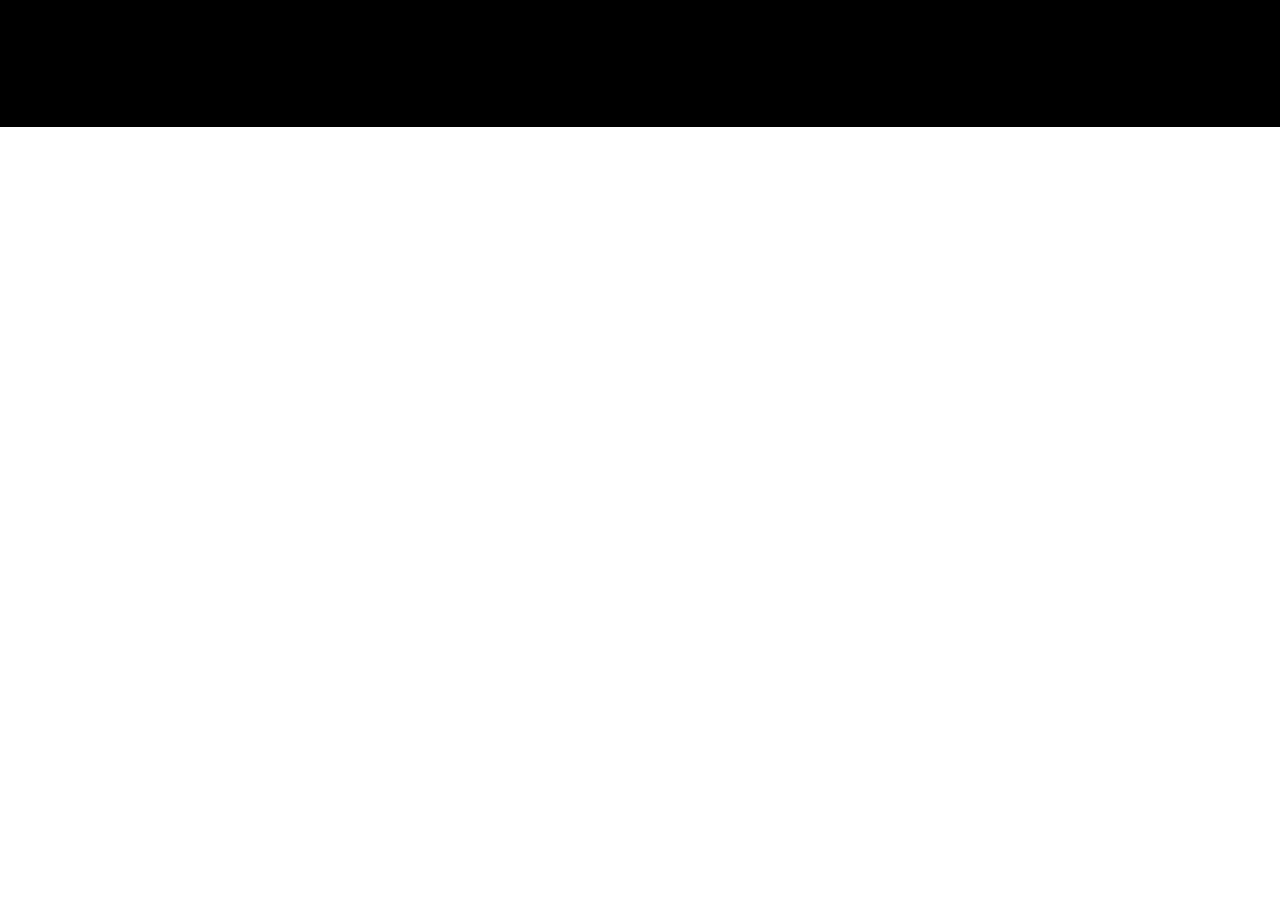
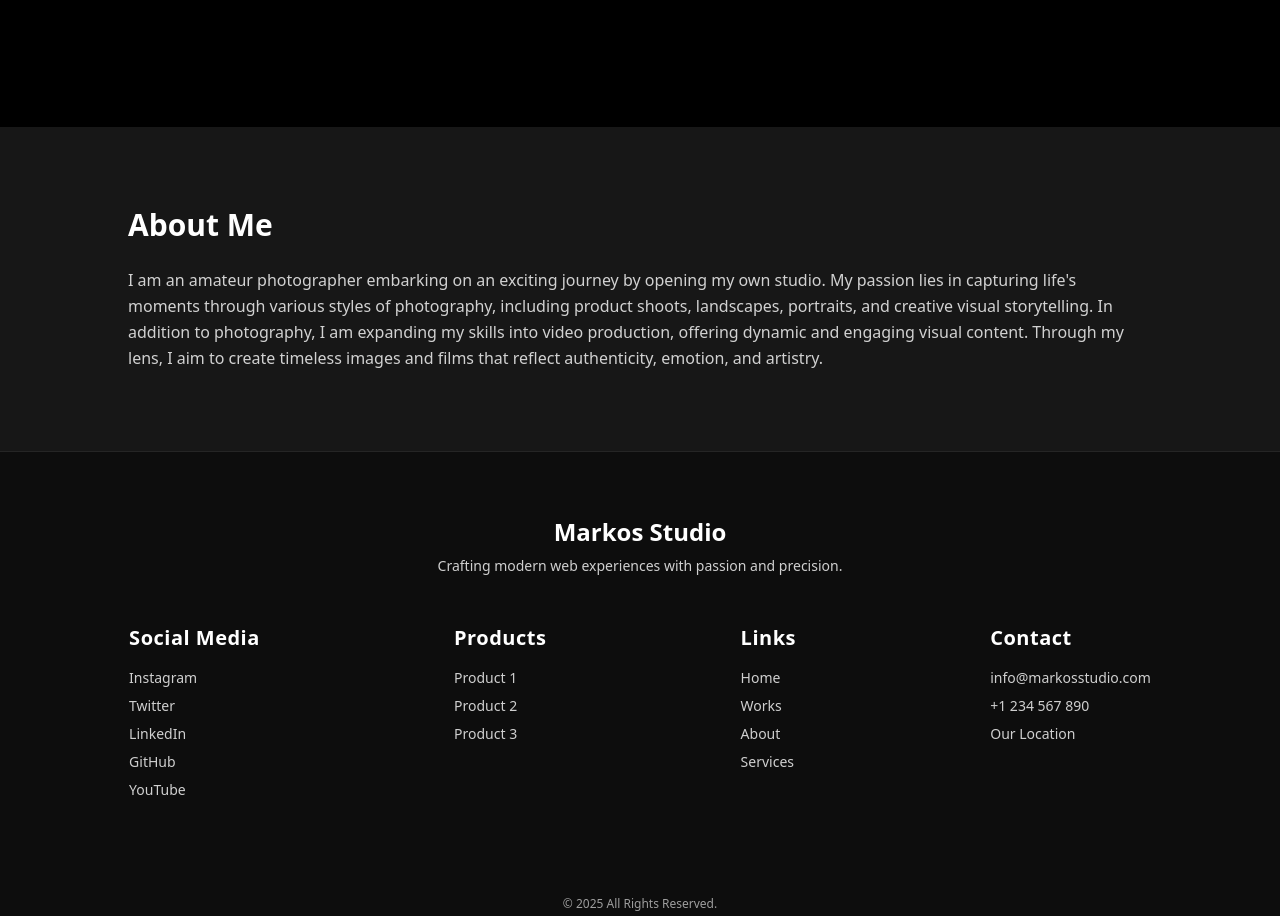
Before and after one commit to atakanclskn/markos-react-tailwind-vite-portfolio-website, a React (Vite) app: page / in a window 1280 px wide. Shown: the part 1880-2796 px from the top of the page. Before the commit the page ends 2007 px from the top, so only its background shows below. Built offline with nearby package versions, Linux system fonts and the light colour scheme.

Commit message:
Add Footer and AboutSection components

```diff
--- a/src/App.jsx
+++ b/src/App.jsx
@@ -7,6 +7,8 @@ import Hero from './components/Hero'
 import CompanyLogo from './components/CompanyLogo'
 import PurposeSection from './components/PurposeSection'
 import PortfolioSection from './components/PortfolioSection'
+import Footer from './components/Footer'
+import AboutSection from './components/AboutSection'
 
 
 
@@ -22,6 +24,11 @@ function App() {
         <CompanyLogo />
         <PurposeSection/>
         <PortfolioSection />
+        <AboutSection />
+
+        <div className="bg-black text-white">
+        <Footer />
+        </div>
 
       </div>
     </main>
--- /dev/null
+++ b/src/components/AboutSection.jsx
@@ -0,0 +1,18 @@
+const AboutSection = () => {
+    return (
+      <section id="about" className="py-20 px-8 text-white bg-neutral-900">
+        <div className="max-w-5xl mx-auto">
+          <h2 className="text-3xl font-bold mb-6">About Me</h2>
+          <p className="text-white/80 leading-relaxed">
+            I am an amateur photographer embarking on an exciting journey by opening my own studio.
+            My passion lies in capturing life's moments through various styles of photography, including product shoots, landscapes, portraits, and creative visual storytelling.
+            In addition to photography, I am expanding my skills into video production, offering dynamic and engaging visual content.
+            Through my lens, I aim to create timeless images and films that reflect authenticity, emotion, and artistry.
+
+          </p>
+        </div>
+      </section>
+    );
+  };
+
+  export default AboutSection;
--- /dev/null
+++ b/src/components/Footer.jsx
@@ -0,0 +1,70 @@
+import React from "react";
+
+const Footer = () => {
+  return (
+    <footer className="bg-white/5 backdrop-blur-lg text-white py-16 px-8 border-t border-white/10">
+      <div className="max-w-7xl mx-auto flex flex-col items-center space-y-12">
+        {/* Markos Studio Başlığı ve Açıklama */}
+        <div className="text-center">
+          <h2 className="text-2xl font-bold mb-2 select-none">Markos Studio</h2>
+          <p className="text-white/80 text-sm max-w-md mx-auto select-none">
+            Crafting modern web experiences with passion and precision.
+          </p>
+        </div>
+
+        {/* Footer İçeriği */}
+        <div className="w-full flex flex-col md:flex-row md:justify-around items-start space-y-8 md:space-y-0">
+          {/* Social Media */}
+        <div>
+          <h3 className="select-none mb-4 text-xl font-semibold tracking-wide">Social Media</h3>
+          <ul className="space-y-2 text-sm">
+            <li><a href="#" className="text-white/80 hover:text-white transition duration-300 ease-in-out hover:scale-105 cursor-default">Instagram</a></li>
+            <li><a href="#" className="text-white/80 hover:text-white transition duration-300 ease-in-out hover:scale-105 cursor-default">Twitter</a></li>
+            <li><a href="#" className="text-white/80 hover:text-white transition duration-300 ease-in-out hover:scale-105 cursor-default">LinkedIn</a></li>
+            <li><a href="#" className="text-white/80 hover:text-white transition duration-300 ease-in-out hover:scale-105 cursor-default">GitHub</a></li>
+            <li><a href="#" className="text-white/80 hover:text-white transition duration-300 ease-in-out hover:scale-105 cursor-default">YouTube</a></li>
+          </ul>
+        </div>
+          {/* Products */}
+          <div>
+            <h3 className="mb-4 text-xl font-semibold tracking-wide select-none">Products</h3>
+            <ul className="space-y-2 text-sm">
+              <li><a href="#work" className="text-white/80 hover:text-white transition duration-300 ease-in-out hover:translate-x-1 inline-block">Product 1</a></li>
+              <li><a href="#work" className="text-white/80 hover:text-white transition duration-300 ease-in-out hover:translate-x-1 inline-block">Product 2</a></li>
+              <li><a href="#work" className="text-white/80 hover:text-white transition duration-300 ease-in-out hover:translate-x-1 inline-block">Product 3</a></li>
+            </ul>
+          </div>
+
+          {/* Links */}
+          <div>
+            <h3 className="mb-4 text-xl font-semibold tracking-wide select-none">Links</h3>
+            <ul className="space-y-2 text-sm">
+              <li><a href="#home" className="text-white/80 hover:text-white transition duration-300 ease-in-out hover:translate-x-1 inline-block">Home</a></li>
+              <li><a href="#work" className="text-white/80 hover:text-white transition duration-300 ease-in-out hover:translate-x-1 inline-block">Works</a></li>
+              <li><a href="#about" className="text-white/80 hover:text-white transition duration-300 ease-in-out hover:translate-x-1 inline-block">About</a></li>
+              <li><a href="#services" className="text-white/80 hover:text-white transition duration-300 ease-in-out hover:translate-x-1 inline-block">Services</a></li>
+            </ul>
+          </div>
+
+          {/* Contact */}
+          <div>
+            <h3 className="mb-4 text-xl font-semibold tracking-wide select-none">Contact</h3>
+            <ul className="space-y-2 text-sm">
+              <li><a href="mailto:info@markosstudio.com" className="text-white/80 hover:text-white transition duration-300 ease-in-out hover:translate-x-1 inline-block">info@markosstudio.com</a></li>
+              <li><a href="tel:+1234567890" className="text-white/80 hover:text-white transition duration-300 ease-in-out hover:translate-x-1 inline-block">+1 234 567 890</a></li>
+              <li><a href="#location" className="text-white/80 hover:text-white transition duration-300 ease-in-out hover:translate-x-1 inline-block">Our Location</a></li>
+            </ul>
+          </div>
+        </div>
+
+        {/* Telif Hakkı */}
+        <div className="text-center mt-12 text-xs text-white/60 select-none">
+          &copy; 2025 All Rights Reserved.
+          <div className="mt-1 tracking-wider font-mono text-white/50">atakanclskn</div>
+        </div>
+      </div>
+    </footer>
+  );
+};
+
+export default Footer;
--- a/src/components/Navbar.jsx
+++ b/src/components/Navbar.jsx
@@ -50,7 +50,7 @@ const Navbar = () => {
 
         {/* Desktop Contact Button */}
         <button className='hidden md:block bg-red-800 text-white px-6 py-2.5 rounded-lg hover:bg-red-900 text-sm font-medium transition-all hover:shadow-lg hover:shadow-red-100'>
-          <a href="#newsletter">Contact Me</a>
+          <a href="#home">Contact Me</a>
         </button>
 
         {/* Mobile Menu with animation */}
```
